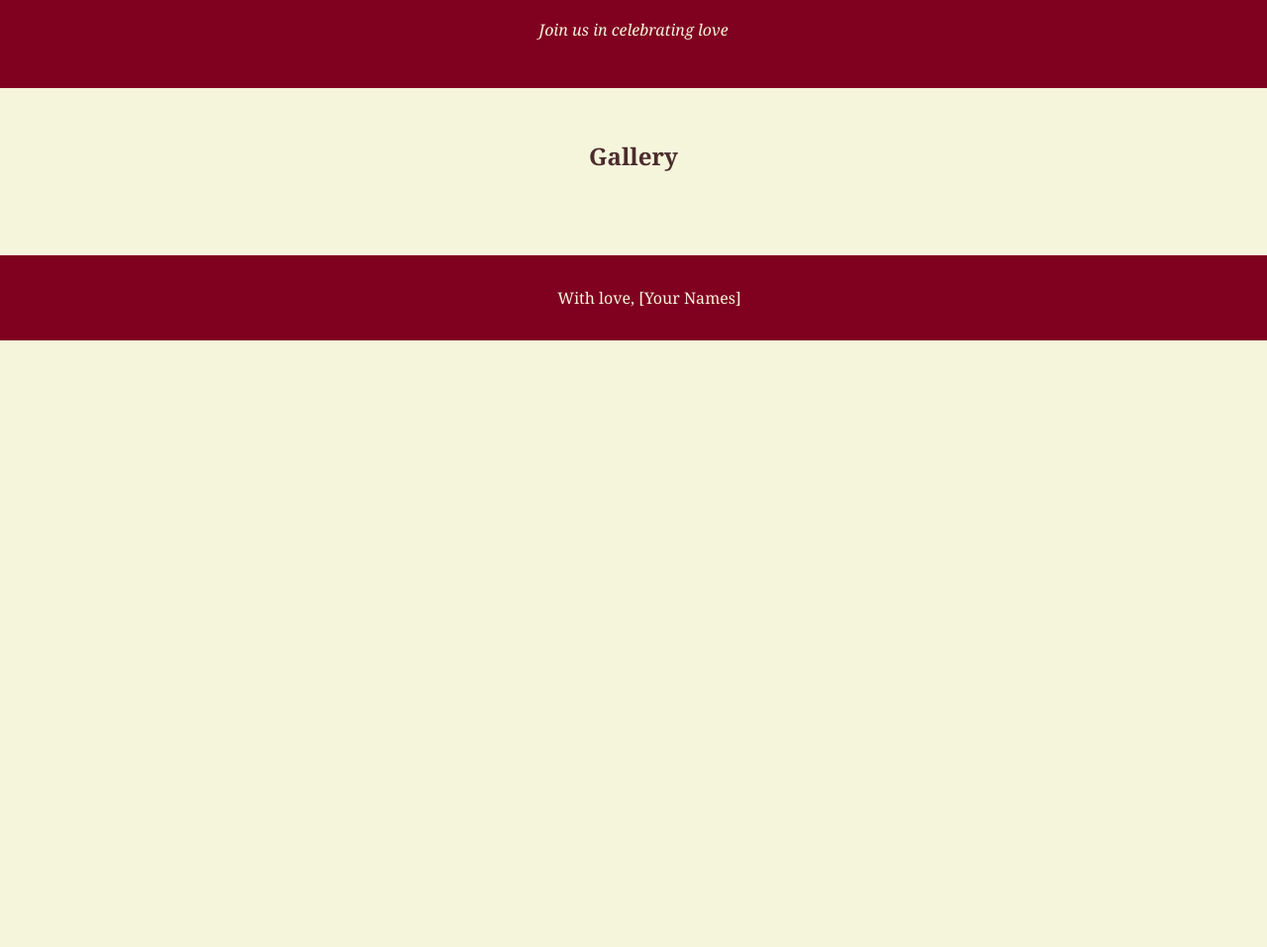
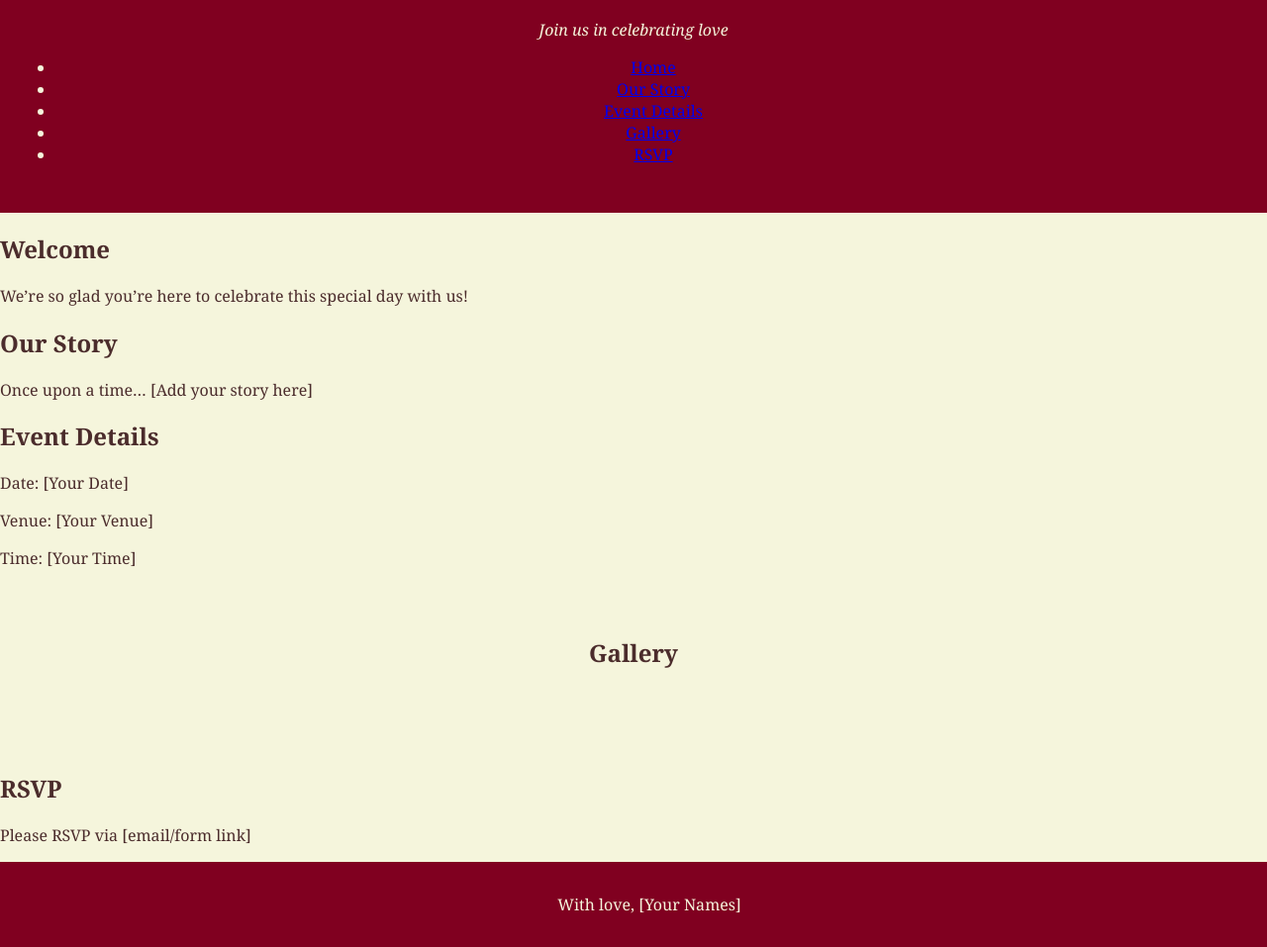
Before and after one commit to nyemenzo/wedding-website, a plain HTML site: page index.html in a window 1280 px wide. Shown: the part 99-1056 px from the top of the page at 99% size. Before the commit the page ends 800 px from the top, so only its background shows below. Drawn offline with Linux system fonts and the light colour scheme; no server answers.

Commit message:
Update index.html

```diff
--- a/index.html
+++ b/index.html
@@ -10,11 +10,42 @@
   <header>
     <h1>Welcome to Our Wedding</h1>
     <p class="subtitle">Join us in celebrating love</p>
+    <nav>
+      <ul class="nav-menu">
+        <li><a href="#welcome">Home</a></li>
+        <li><a href="#story">Our Story</a></li>
+        <li><a href="#details">Event Details</a></li>
+        <li><a href="#gallery">Gallery</a></li>
+        <li><a href="#rsvp">RSVP</a></li>
+      </ul>
+    </nav>
   </header>
 
-  <section class="gallery-section">
+  <section id="welcome" class="content-section">
+    <h2>Welcome</h2>
+    <p>We’re so glad you’re here to celebrate this special day with us!</p>
+  </section>
+
+  <section id="story" class="content-section">
+    <h2>Our Story</h2>
+    <p>Once upon a time… [Add your story here]</p>
+  </section>
+
+  <section id="details" class="content-section">
+    <h2>Event Details</h2>
+    <p>Date: [Your Date]</p>
+    <p>Venue: [Your Venue]</p>
+    <p>Time: [Your Time]</p>
+  </section>
+
+  <section id="gallery" class="gallery-section">
     <h2>Gallery</h2>
-    <div id="gallery" class="gallery-grid"></div>
+    <div class="gallery-grid"></div>
+  </section>
+
+  <section id="rsvp" class="content-section">
+    <h2>RSVP</h2>
+    <p>Please RSVP via [email/form link]</p>
   </section>
 
   <footer>
```
